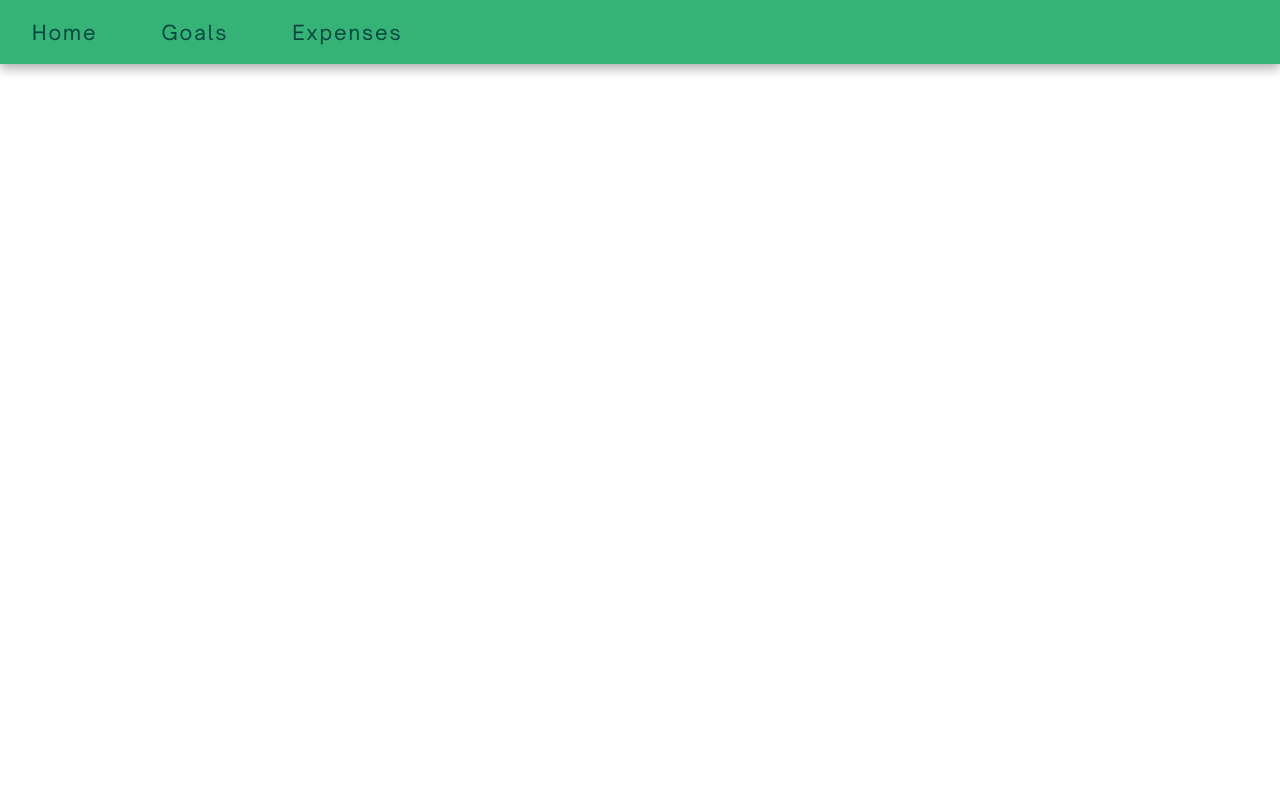
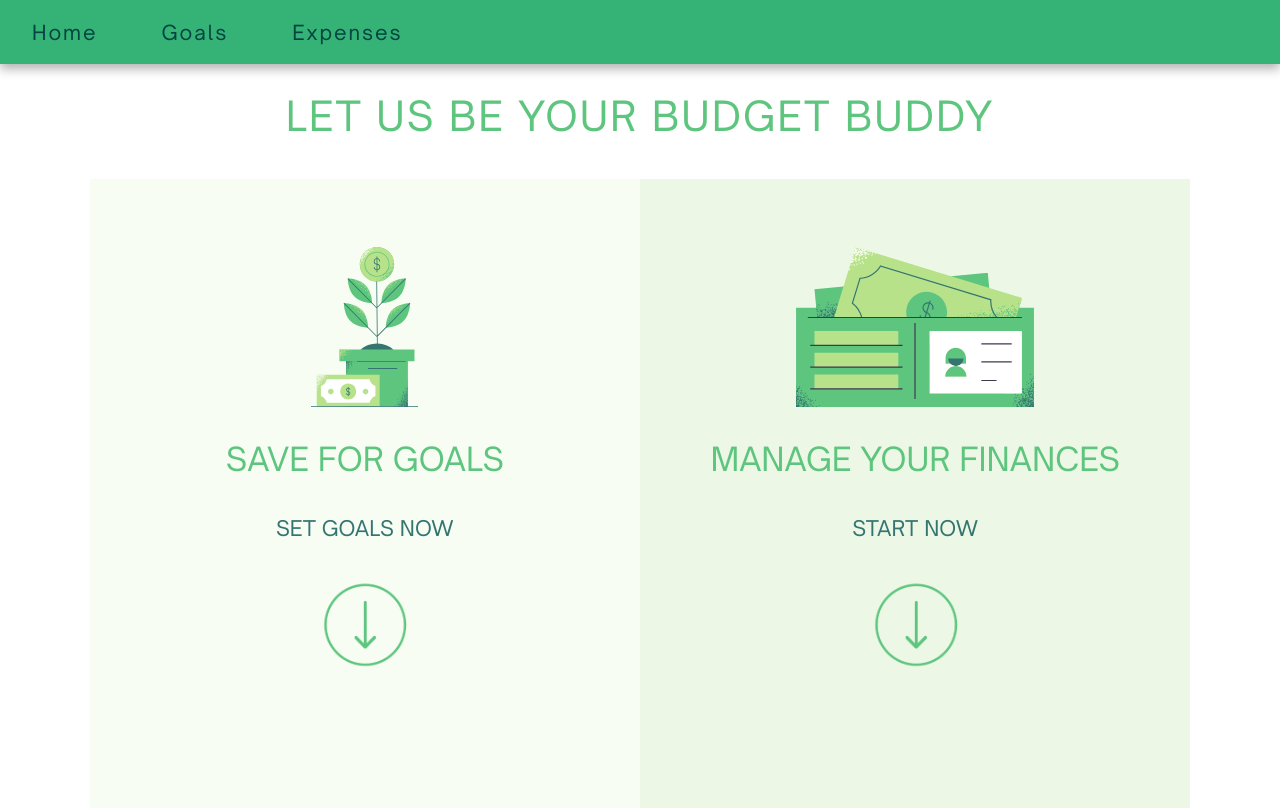
Before and after one commit to vincetrain/budgie, a React (Create React App) app: page /BudgetingBuddy in a window 1280 px wide. Before the commit this address had no page. Built offline with nearby package versions, Linux system fonts and the light colour scheme.

Commit message:
i made the transition page

```diff
--- /dev/null
+++ b/src/Pages/BudgetingBuddy.jsx
@@ -0,0 +1,44 @@
+import './BudgetingBuddy.scss';
+import arrow from "../Components/arrow.png";
+import tree from "../Components/MoneyTreeImage.svg";
+import wallet from "../Components/MoneyWalletImage.svg";
+
+function BudgetingBuddy() {
+
+    return (
+
+        <div className="page">
+
+            <h1>LET US BE YOUR BUDGET BUDDY</h1>
+
+            <div className="boxes">
+                <div className="boxinbox" id = "box1">
+                    <img src={tree} alt="money tree" />
+                    <h3>SAVE FOR GOALS</h3>
+                    <h5>SET GOALS NOW</h5>
+
+                    <a href="/Goals">
+                    <img id = "toppled" src={arrow} alt="lil green arrow" />
+                    </a>
+
+                </div>
+
+                <div className="boxinbox" id = "box2">
+                    <img src={wallet} alt="wallet" />
+                    <h3>MANAGE YOUR FINANCES</h3>
+                    <h5>START NOW</h5>
+
+                    <a href="/Expenses">
+                    <img id = "toppled" src={arrow} alt="lil green arrow" />
+                    </a>
+
+                </div>
+
+            </div>
+
+        </div>
+
+    )
+}
+
+export default BudgetingBuddy;
--- /dev/null
+++ b/src/Pages/BudgetingBuddy.scss
@@ -0,0 +1,82 @@
+@font-face {
+    font-family: 'OpenSauce';
+    src: url("../Fonts/OpenSauce.ttf");
+}
+
+.page h1 {
+    font-family: 'OpenSauce';
+    letter-spacing: 0.05em;
+    margin-top: 2%;
+    font-size: 250%;
+    color: #5ec57e;
+    line-height: 1.28em;
+    direction: ltr;
+    text-align: center;
+    font-weight: lighter;
+}
+
+.boxes {
+    display: flex;
+    justify-content: center;
+    margin-left: 7%;
+    margin-right: 7%;
+    height: 80vh;
+    width: auto;
+    // border: 3px solid red;
+}
+
+.boxinbox {
+    // border: 3px solid black;
+    display: inline-block;
+    text-align: center;
+    transform: scale(1, 1);
+    overflow: hidden;
+    position: relative;
+    margin-top: 1%;
+    opacity: 1.0;
+    width: 90%;
+    padding: 5%;
+}
+
+.boxinbox img {
+    height: 160px;
+    display: block;
+    margin-top: 3%;
+    margin-left: auto;
+    margin-right: auto;
+}
+
+.boxinbox h3 {
+    color: #5ec57e;
+    letter-spacing: 0em;
+    font-family: "OpenSauce";
+    line-height: 1.28em;
+    direction: ltr;
+    font-size: 200%;
+    font-weight: lighter;
+}
+
+.boxinbox h5 {
+    margin-left: 0em;
+    font-size: 130%;
+    font-weight: lighter;
+    color: #347571;
+    letter-spacing: 0em;
+    font-family: "OpenSauce";
+    line-height: 1.3em;
+    direction: ltr;
+    text-align: center;
+}
+
+#toppled {
+    transform: rotate(270deg);
+    height: 100px;
+}
+
+#box1 {
+    background-color: #f7fdf3;
+}
+
+#box2 {
+    background-color: #ecf8e5;
+}
--- a/src/Pages/Home.jsx
+++ b/src/Pages/Home.jsx
@@ -6,7 +6,11 @@ function Home() {
 	return (
 		<div className = "landingContainer">
 
-			<button id = "addBtn2">Get Started</button>
+			{/* <button id = "addBtn2">Get Started</button> */}
+			<a href="/BudgetingBuddy">
+			<div id = "addBtn2">Get Started </div>
+			</a>
+
 		</div>
 	);
 }
--- a/src/index.js
+++ b/src/index.js
@@ -6,6 +6,7 @@ import GoalsPage from './Pages/GoalsLandingPage.jsx';
 import Home from './Pages/Home.jsx';
 import ShortGoals from './Pages/ShortGoals.jsx';
 import LongGoals from './Pages/LongGoals.jsx';
+import BudgetingBuddy from './Pages/BudgetingBuddy.jsx';
 
 import Navbar from './Components/Navbar.jsx';
 
@@ -19,6 +20,7 @@ root.render(
 			<Route path='/' element={<Home />} />
       		<Route path='/ShortGoals' element={<ShortGoals />} />
 			<Route path='/LongGoals' element= {<LongGoals />} />
+			<Route path='/BudgetingBuddy' element= {<BudgetingBuddy />} />
 			<Route path='/expenses' element={<Expenses />} />
      		<Route path='/goals' element={<GoalsPage />} />
 		</Routes>
```
Also changed, not shown: src/Components/MoneyTreeImage.svg (added), src/Components/MoneyWalletImage.svg (added).
